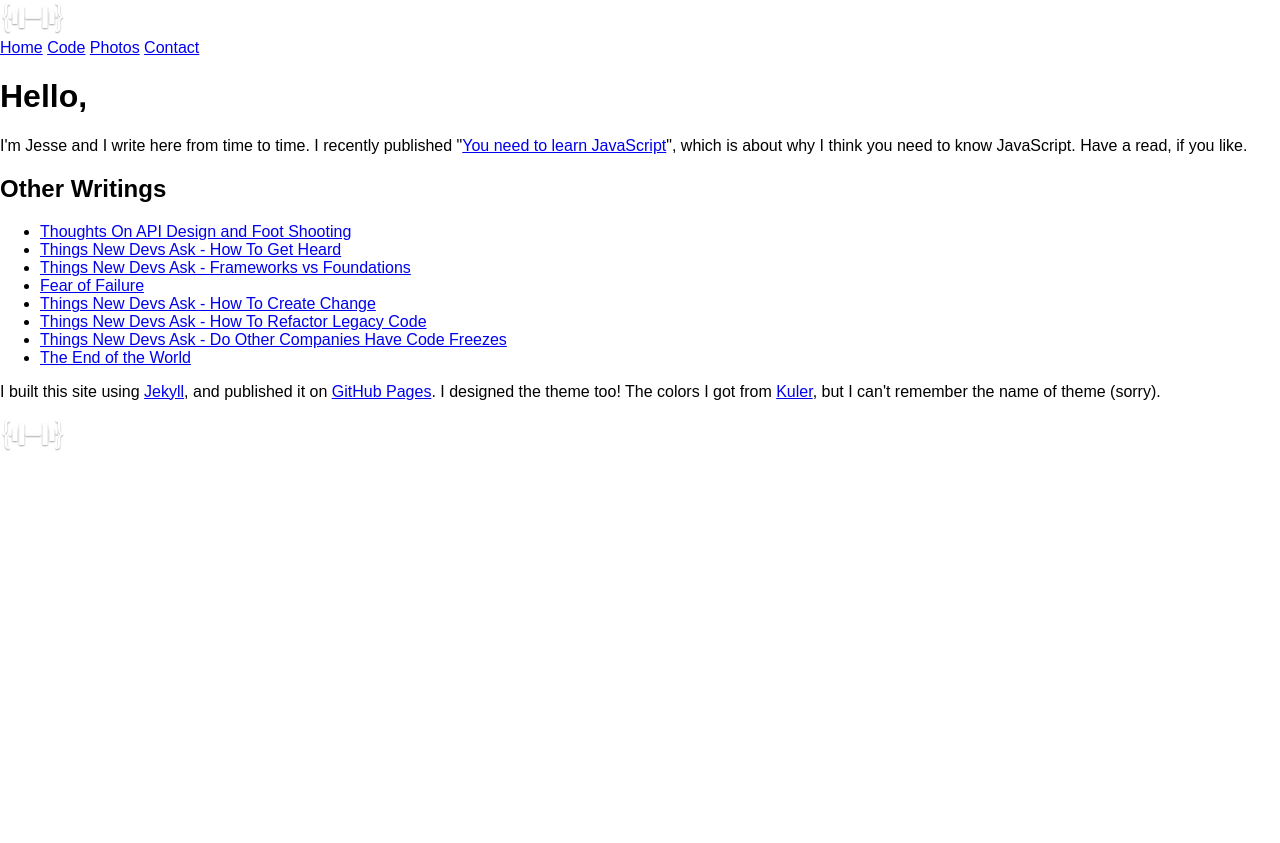
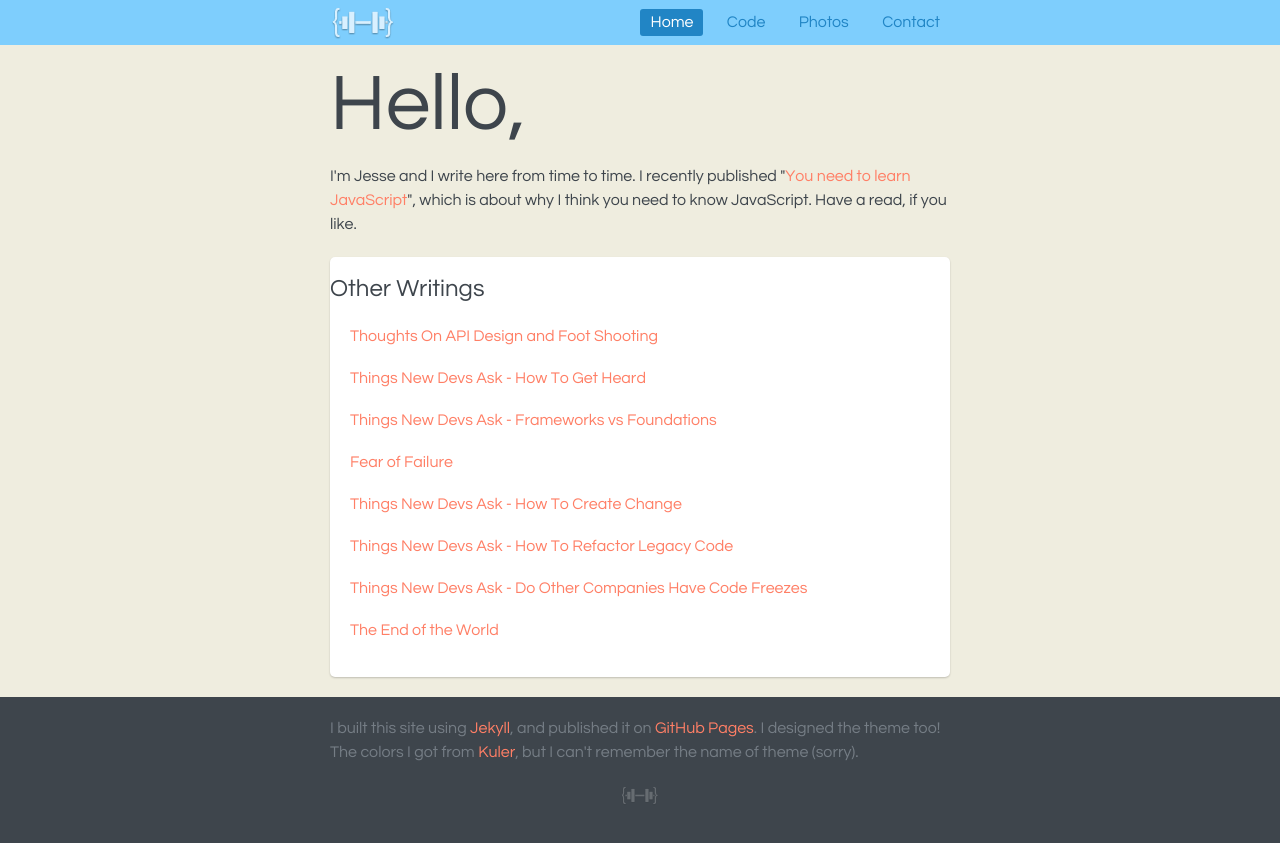
Before and after one commit to JesseWilliamson/jessewilliamson.github.com, a Jekyll site: the page built from index.html, in a window 1280 px wide. Shown: the top 843 px of the page. Built offline with Jekyll 4.4.1, drawn with Linux system fonts in a browser that asks for light colours.

Commit message:
fixing styles

```diff
--- a/css/site.css
+++ b/css/site.css
@@ -1,47 +1,176 @@
-/*
-Syntax error: Invalid CSS after "$tan: ": expected expression (e.g. 1px, bold), was "##efeddf;"
-        on line 14 of site.scss
+@font-face {
+  font-family: 'questrialregular';
+  src: url("../fonts/questrial-regular-webfont.eot");
+  src: url("../fonts/questrial-regular-webfont.eot?#iefix") format("embedded-opentype"), url("../fonts/questrial-regular-webfont.woff") format("woff"), url("../fonts/questrial-regular-webfont.ttf") format("truetype"), url("../fonts/questrial-regular-webfont.svg#questrialregular") format("svg");
+  font-weight: normal;
+  font-style: normal; }
 
-9:     font-style: normal;
-10: }
-11:
-12:
-13: /*variables*/
-14: $tan: ##efeddf;
-15: $grey: #3e454c;
-16: $darker-grey: #31373c;
-17: $aqua-ish: #7ecefd;
-18: $blue: #2185c5;
-19: $orangey: #ff7f66;
+/*variables*/
+* {
+  margin: 0;
+  padding: 0;
+  -webkit-font-smoothing: antialiased;
+  -webkit-box-sizing: border-box;
+  -moz-box-sizing: border-box;
+  box-sizing: border-box; }
 
-Backtrace:
-site.scss:14
-C:/Ruby193/lib/ruby/gems/1.9.1/gems/sass-3.2.5/lib/sass/scss/parser.rb:1136:in `expected'
-C:/Ruby193/lib/ruby/gems/1.9.1/gems/sass-3.2.5/lib/sass/script/lexer.rb:199:in `expected!'
-C:/Ruby193/lib/ruby/gems/1.9.1/gems/sass-3.2.5/lib/sass/script/parser.rb:471:in `assert_expr'
-C:/Ruby193/lib/ruby/gems/1.9.1/gems/sass-3.2.5/lib/sass/script/parser.rb:49:in `parse'
-C:/Ruby193/lib/ruby/gems/1.9.1/gems/sass-3.2.5/lib/sass/scss/parser.rb:1010:in `sass_script'
-C:/Ruby193/lib/ruby/gems/1.9.1/gems/sass-3.2.5/lib/sass/scss/parser.rb:502:in `variable'
-C:/Ruby193/lib/ruby/gems/1.9.1/gems/sass-3.2.5/lib/sass/scss/parser.rb:541:in `block_child'
-C:/Ruby193/lib/ruby/gems/1.9.1/gems/sass-3.2.5/lib/sass/scss/parser.rb:534:in `block_contents'
-C:/Ruby193/lib/ruby/gems/1.9.1/gems/sass-3.2.5/lib/sass/scss/parser.rb:70:in `stylesheet'
-C:/Ruby193/lib/ruby/gems/1.9.1/gems/sass-3.2.5/lib/sass/scss/parser.rb:27:in `parse'
-C:/Ruby193/lib/ruby/gems/1.9.1/gems/sass-3.2.5/lib/sass/engine.rb:342:in `_to_tree'
-C:/Ruby193/lib/ruby/gems/1.9.1/gems/sass-3.2.5/lib/sass/engine.rb:315:in `_render'
-C:/Ruby193/lib/ruby/gems/1.9.1/gems/sass-3.2.5/lib/sass/engine.rb:262:in `render'
-C:/Ruby193/lib/ruby/gems/1.9.1/gems/sass-3.2.5/lib/sass/plugin/compiler.rb:341:in `update_stylesheet'
-C:/Ruby193/lib/ruby/gems/1.9.1/gems/sass-3.2.5/lib/sass/plugin/compiler.rb:203:in `block in update_stylesheets'
-C:/Ruby193/lib/ruby/gems/1.9.1/gems/sass-3.2.5/lib/sass/plugin/compiler.rb:201:in `each'
-C:/Ruby193/lib/ruby/gems/1.9.1/gems/sass-3.2.5/lib/sass/plugin/compiler.rb:201:in `update_stylesheets'
-C:/Ruby193/lib/ruby/gems/1.9.1/gems/sass-3.2.5/lib/sass/plugin/compiler.rb:299:in `block in watch'
-C:/Ruby193/lib/ruby/gems/1.9.1/gems/sass-3.2.5/vendor/listen/lib/listen/multi_listener.rb:86:in `call'
-C:/Ruby193/lib/ruby/gems/1.9.1/gems/sass-3.2.5/vendor/listen/lib/listen/multi_listener.rb:86:in `on_change'
-C:/Ruby193/lib/ruby/gems/1.9.1/gems/sass-3.2.5/vendor/listen/lib/listen/multi_listener.rb:95:in `block in initialize_adapter'
-C:/Ruby193/lib/ruby/gems/1.9.1/gems/sass-3.2.5/vendor/listen/lib/listen/adapters/polling.rb:55:in `call'
-C:/Ruby193/lib/ruby/gems/1.9.1/gems/sass-3.2.5/vendor/listen/lib/listen/adapters/polling.rb:55:in `poll'
-C:/Ruby193/lib/ruby/gems/1.9.1/gems/sass-3.2.5/vendor/listen/lib/listen/adapters/polling.rb:31:in `block in start'
-*/
-body:before {
-  white-space: pre;
-  font-family: monospace;
-  content: "Syntax error: Invalid CSS after \"$tan: \": expected expression (e.g. 1px, bold), was \"##efeddf;\"\A         on line 14 of site.scss\A \A 9:     font-style: normal;\A 10: }\A 11: \A 12: \A 13: /*variables*/\A 14: $tan: ##efeddf;\A 15: $grey: #3e454c;\A 16: $darker-grey: #31373c;\A 17: $aqua-ish: #7ecefd;\A 18: $blue: #2185c5;\A 19: $orangey: #ff7f66;"; }
+html, body {
+  height: 100%; }
+
+body {
+  background-color: #3e454c;
+  font-family: "questrialregular"; }
+
+header {
+  color: #fff;
+  background-color: #7ecefd;
+  padding: 5px 0;
+  position: fixed;
+  width: 100%; }
+
+header small {
+  font-size: .65rem;
+  opacity: .25;
+  position: relative;
+  top: -7px;
+  left: 7px; }
+
+nav {
+  float: right; }
+
+nav a {
+  color: #2185c5;
+  line-height: 35px;
+  padding: 5px 10px;
+  margin-left: 10px; }
+
+nav a:hover {
+  text-decoration: none;
+  color: #fff; }
+
+nav .active {
+  color: #fff;
+  border-radius: 3px;
+  background-color: #2185c5; }
+
+header img {
+  float: left; }
+
+header .container {
+  overflow: hidden; }
+
+a {
+  color: #ff7f66;
+  text-decoration: none; }
+
+a:hover {
+  text-decoration: underline; }
+
+ul, ol {
+  margin: 0;
+  padding: 0 0 20px 40px; }
+
+h1, h2, h3, h4, h5, h6 {
+  font-weight: 400;
+  margin: 20px 0;
+  padding: 0;
+  line-height: 1; }
+
+h1 {
+  font-size: 5rem;
+  margin-top: 0; }
+
+blockquote {
+  padding: 10px;
+  border-radius: 5px;
+  box-shadow: 0px 1px 2px rgba(0, 0, 0, 0.2);
+  background-color: #e4e3d5;
+  margin-bottom: 20px; }
+
+blockquote p {
+  margin: 0; }
+
+footer {
+  color: #757d85;
+  padding: 20px 0; }
+
+footer a:hover {
+  text-decoration: none; }
+
+.footer-logo {
+  text-align: center;
+  opacity: .3;
+  display: block;
+  margin: 0 auto;
+  width: 40px; }
+
+.brand {
+  margin: 0;
+  font-size: 2rem; }
+
+.post-title {
+  margin-bottom: 40px; }
+
+.btn {
+  border-radius: 5px;
+  background-color: #7ecefd;
+  color: #f2e9ce;
+  padding: 13px 24px 10px; }
+
+.btn:hover {
+  opacity: .7; }
+
+.container {
+  max-width: 700px;
+  padding: 0 40px;
+  margin: 0 auto; }
+
+.main {
+  padding: 65px 0px 20px 0px;
+  background-color: #efeddf;
+  color: #3e454c; }
+
+p {
+  margin: 0px 0px 20px 0;
+  line-height: 1.5rem; }
+
+li {
+  line-height: 1.5rem; }
+
+.other-posts {
+  padding: 0 0 20px 0;
+  background-color: #fff;
+  border-radius: 5px;
+  list-style-type: none;
+  box-shadow: 0px 1px 2px rgba(0, 0, 0, 0.2); }
+
+.other-posts h2 {
+  margin: 0 20px 20px 0;
+  padding-top: 20px; }
+
+.other-posts ul {
+  margin: 0;
+  padding: 0;
+  list-style-type: none; }
+
+.other-posts li {
+  line-height: 2rem;
+  padding: 0 10px;
+  margin-bottom: 10px; }
+
+li .recent-post {
+  display: block;
+  padding: 0 10px; }
+
+.post-nav {
+  text-align: center; }
+
+.post-nav a {
+  color: inhert;
+  font-size: 3rem;
+  padding: 0 40px;
+  opacity: .7; }
+
+.post-nav a:hover {
+  text-decoration: none;
+  opacity: 1; }
--- a/css/site.scss
+++ b/css/site.scss
@@ -11,7 +11,7 @@
 
 
 /*variables*/
-$tan: ##efeddf;
+$tan: #efeddf;
 $grey: #3e454c;
 $darker-grey: #31373c;
 $aqua-ish: #7ecefd;
```
